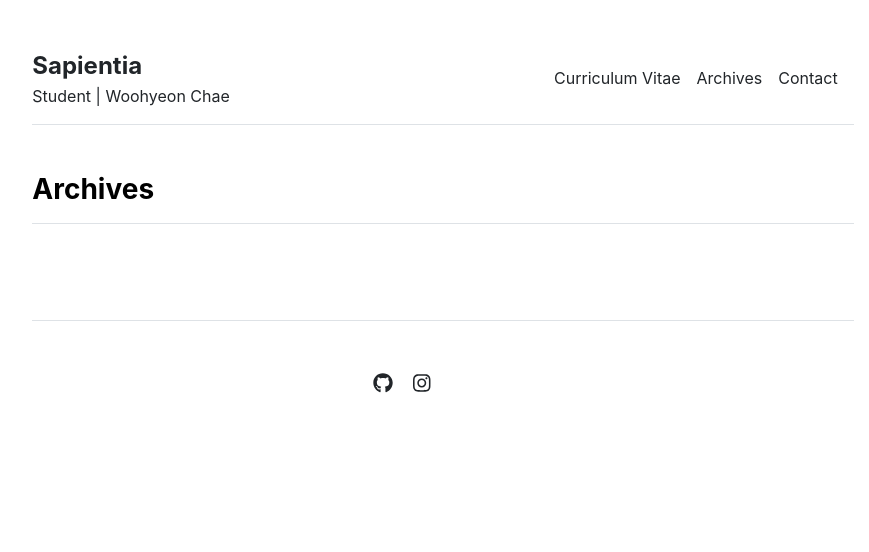
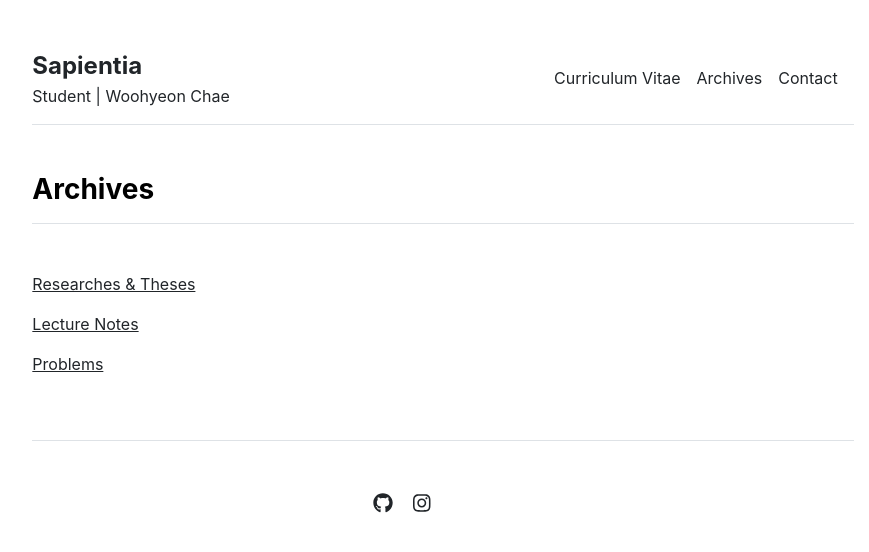
Before and after one commit to WoohyeonChae/WoohyeonChae.github.io, a Jekyll site: the page built from archives.md, in a window 1280 px wide. Shown: the top 552 px of the page, without its empty margins (197-1066 px from the left). Built offline with Jekyll 4.4.1, drawn with Linux system fonts in a browser that asks for light colours.

Commit message:
twelveth

```diff
--- a/_data/settings.yml
+++ b/_data/settings.yml
@@ -5,6 +5,11 @@ menu:
 - {name: 'Curriculum Vitae', url: '/CV'}
 - {name: 'Archives', url: '/archives'}
 - {name: 'Contact', url: '/contact'}
+
+archives:
+- {name: 'Researches & Theses', url: 'researches&theses'}
+- {name: 'Lecture Notes', url: 'lecture-notes'}
+- {name: 'Problems', url: 'problems'}
 
 # people:
 # - {name: 'Primary Investigator', title: 'Researcher', department: 'Physics & Astronomy', institution: 'Some University', institution_address: '1 Main Street, Canada', phone: '(000) 000-0000', email: 'hello@university.edu', office: 'Science Building 505', image: 'assets/img/primary-investigator.jpg', url: 'primary-investigator'}
```
